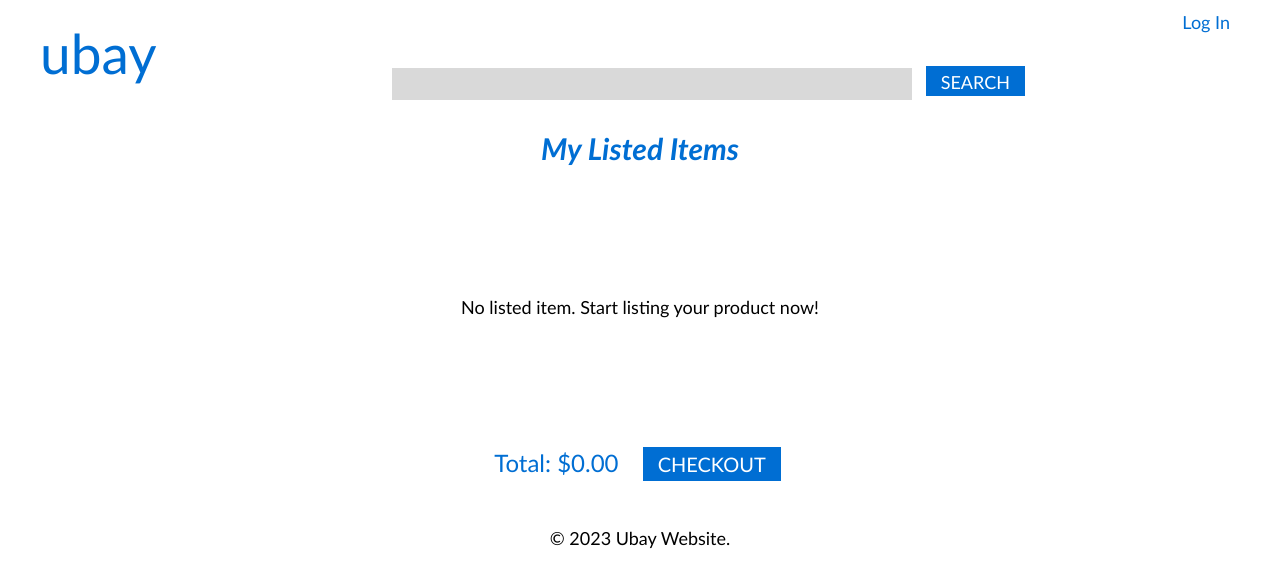
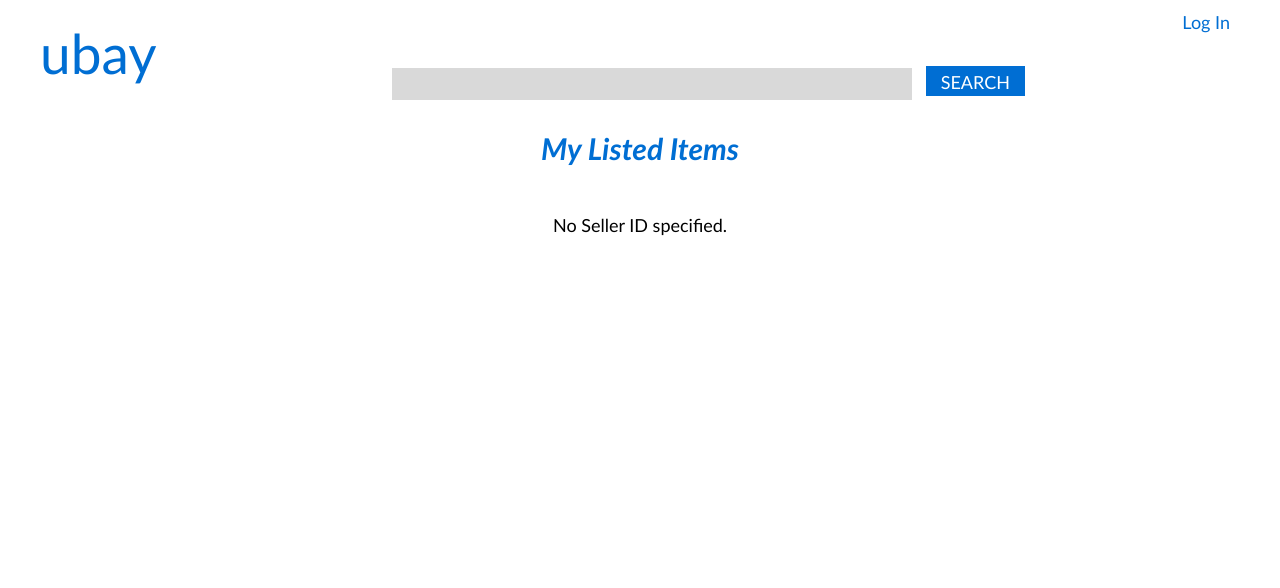
Before and after one commit to cse442-at-ub/project_s23-one-belt-one-road, a PHP site: page /my-listed-items.php in a window 1280 px wide. Shown: the top 588 px of the page. Run offline with PHP 8.4, Linux system fonts and the light colour scheme; data that the repository does not hold is empty.

Commit message:
Implement listed items page #105

```diff
--- a/database_APIs/apiFunctions.php
+++ b/database_APIs/apiFunctions.php
@@ -304,7 +304,7 @@ function getProductByID($productID) {
 }
 
 // New added function by Jiajun on 5/3
-function getListedItemsBySeller($ownerID) {
+function getListedItemsBySellerID($ownerID) {
     $conn = establish_connection();
     $query = "SELECT * FROM product WHERE owner_id=$ownerID";
     $result = mysqli_query($conn, $query);
--- a/my-listed-items.php
+++ b/my-listed-items.php
@@ -19,42 +19,51 @@ $user_id = isset($_SESSION['user_id']) ? $_SESSION['user_id'] : -1;
 			<div id="cartItems" class="item-blocks-long">
 				<?php
 					require_once 'database_APIs/apiFunctions.php';
+
+                    if (!isset($_GET['ownerID']) || empty($_GET['ownerID'])) {
+                        echo "<p>No Seller ID specified.</p>";
+                        exit;
+                    }
+
+                    $ownerID = $_GET['ownerID'];
+			        $listed_result = getListedItemsBySellerID($ownerID);
+
 					$cart_result = getUserCart($user_id);
-					if ($cart_result == -1) {
+					if ($listed_result == -1) {
 						echo "<p>Error: Failed to get listed items data from API</p>";
 	    				exit;
 					}
 					$image_location = ($_SERVER['SERVER_NAME'] == 'localhost') ? '/images/' : '/CSE442-542/2023-Spring/cse-442j/images/';
 
-					if ($cart_result->num_rows == 0) {
+					if ($listed_result->num_rows == 0) {
 				        echo '<p style="margin-block: 100px;">No listed item. Start listing your product now!</p>';
 				    } else {
-						while ($cart_row = $cart_result->fetch_assoc()) {
-							$image_path = $image_location . $cart_row['image'];
-							$product_path = 'product_detail.php?productID=' . $cart_row['productID'];
+						while ($listed_row = $listed_result->fetch_assoc()) {
+							$image_path = $image_location . $listed_row['image'];
+							$product_path = 'product_detail.php?productID=' . $listed_row['productID'];
 							echo '<div id="cartItem" class="item-block-long">';
 
 								echo '<div class="item-block-long-info">';
 									echo '<a href="' . $product_path . '" class="centered-link"><img src="' . $image_path . '" alt="item" class="item-block-long-image">' . $cart_row['productName'] . '</a>';
-									echo '<span class="item-price" type="number">$ ' . $cart_row['unitPrice'] . '</span>';
+									echo '<span class="item-price" type="number">$ ' . $listed_row['unitPrice'] . '</span>';
 								echo '</div>';
 
-								echo '<input id="cartItem-amount-' . $cart_row['productID'] . '" type="number" class="item-amount" value="' . $cart_row['amount'] . '">';
+								echo '<input id="cartItem-amount-' . $listed_row['productID'] . '" type="number" class="item-amount" value="' . $cart_row['amount'] . '">';
 									echo '<script>
-										document.getElementById("cartItem-amount-' . $cart_row['productID'] . '").addEventListener("change", function() {
+										document.getElementById("cartItem-amount-' . $listed_row['productID'] . '").addEventListener("change", function() {
 											calculateTotal()
 											.then(() => {
 												var userID = "' . $user_id . '";
-											    var productId = "' . $cart_row['productID'] . '";
-											    var amountChange = this.value - ' . $cart_row['amount'] . ';
+											    var productId = "' . $listed_row['productID'] . '";
+											    var amountChange = this.value - ' . $listed_row['amount'] . ';
 											    updateCart(userID, productId, amountChange)
 											    .then(() => location.reload(true))
 					        					.catch(error => console.error(error.message));
 											});
 										});
 									</script>';
-								echo '<span class="item-subtotal">Subtotal $ '. $cart_row['amount'] * $cart_row['unitPrice'] . '</span>';
-								echo '<button class="cart-remove-button" data-product-id="' . $cart_row['productID'] . '">REMOVE</button>';
+								echo '<span class="item-subtotal">Subtotal $ '. $listed_row['amount'] * $listed_row['unitPrice'] . '</span>';
+								echo '<button class="cart-remove-button" data-product-id="' . $listed_row['productID'] . '">REMOVE</button>';
 							echo '</div>';
 						}
 					}
```
Also changed, not shown: account.php (+13 -2 lines).
